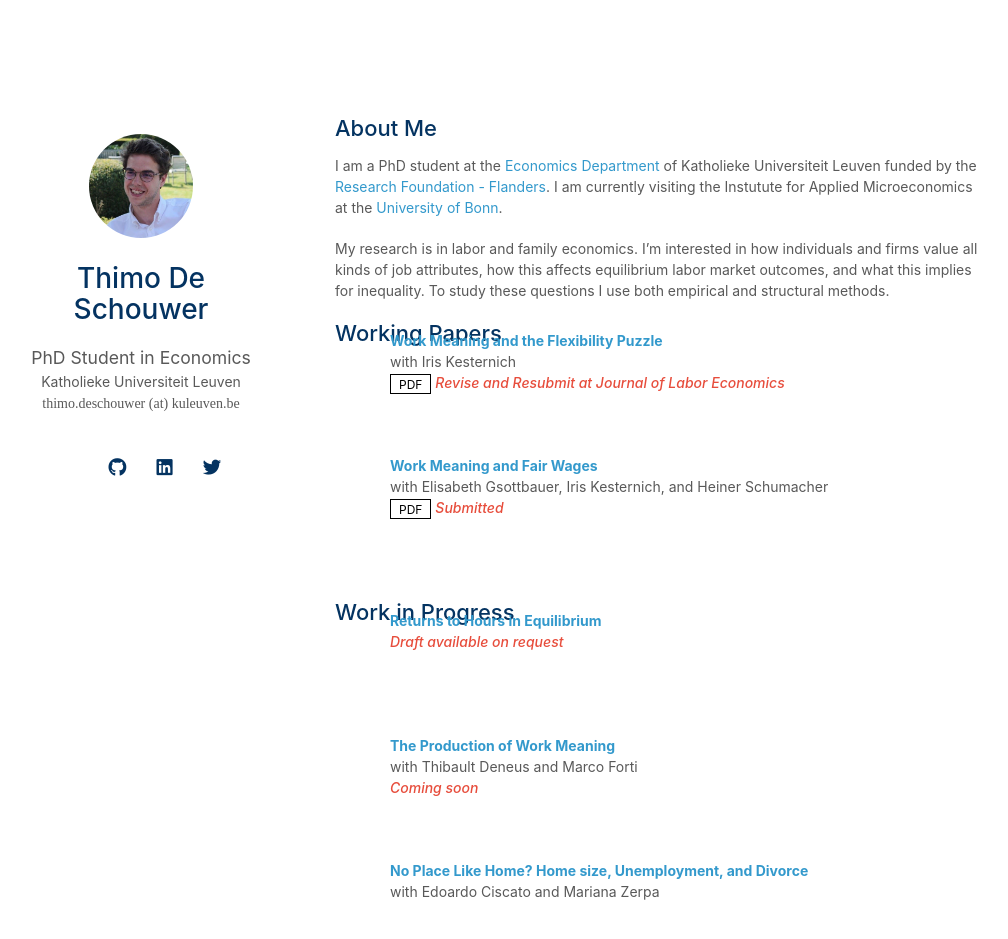
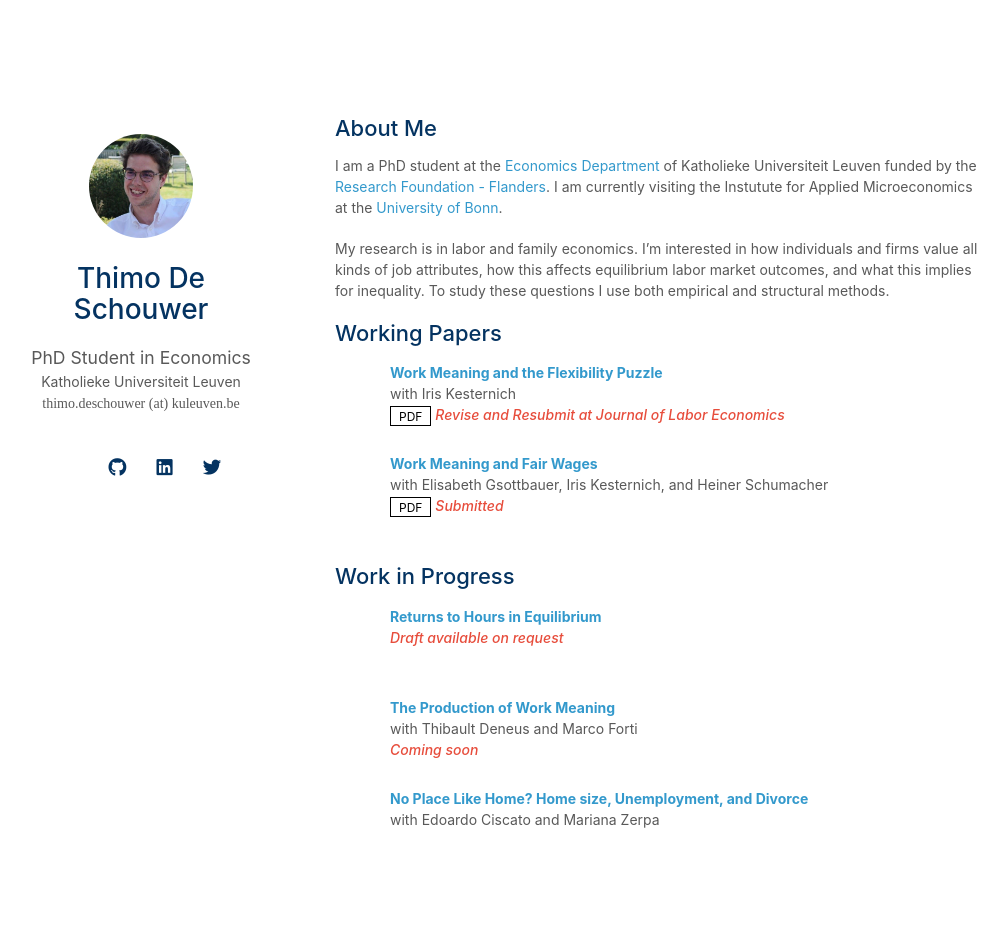
Before and after one commit to thimodeschouwer/thimodeschouwer.github.io, a Jekyll site: the page built from index.md, in a window 1280 px wide and 1076 px high. Shown: the top 939 px of the window, without its empty margins (135-1143 px from the left). Built offline with Jekyll 4.4.1, drawn with Linux system fonts in a browser that asks for light colours; nearby versions of some CDN libraries; a style sheet for code colours, icons or effects is not loaded; our own code applies the rules of GitHub Pages for plain Markdown files.

Commit message:
Update publications-no-dark-mode.css

```diff
--- a/assets/css/publications-no-dark-mode.css
+++ b/assets/css/publications-no-dark-mode.css
@@ -24,7 +24,7 @@ blockquote { background: var(--global-bg-color); border-left: 2px solid var(--gl
 
 @media print, screen and (min-width: 480px) {.col-sm-9 {width: 100%;}}
 
-.publications { margin-top: rem; }
+.publications { margin-top: 1rem; }
 
 .publications h1 { color: var(--global-theme-color); font-size: 2rem; text-align: center; margin-top: 1em; margin-bottom: 1em; }
 
@@ -34,11 +34,11 @@ blockquote { background: var(--global-bg-color); border-left: 2px solid var(--gl
 
 .publications h2.year { color: #e8e8e8; border-top: 1px solid #e8e8e8; margin-top: 2rem; margin-bottom: 0rem; text-align: right; }
 
-.publications ol.bibliography { list-style: none; padding: 0; margin-top: 0; }
+.publications ol.bibliography { list-style: none; padding: 0;  margin-top: 2rem;}
 
-.publications ol.bibliography li { min-height: 110px; margin-bottom: -2rem; }
+.publications ol.bibliography li { min-height: 150px; margin-bottom: -5rem; }
 
-.publications ol.bibliography li .abbr { height: 8rem; margin-bottom: 0.5rem; }
+.publications ol.bibliography li .abbr { height: 8rem; margin-bottom: -4rem; }
 
 .publications ol.bibliography li .abbr abbr { display: inline-block; background-color: var(--global-theme-color); padding-left: 1rem; padding-right: 1rem; position: absolute; top: 8px; left: 16px; }
 
```
